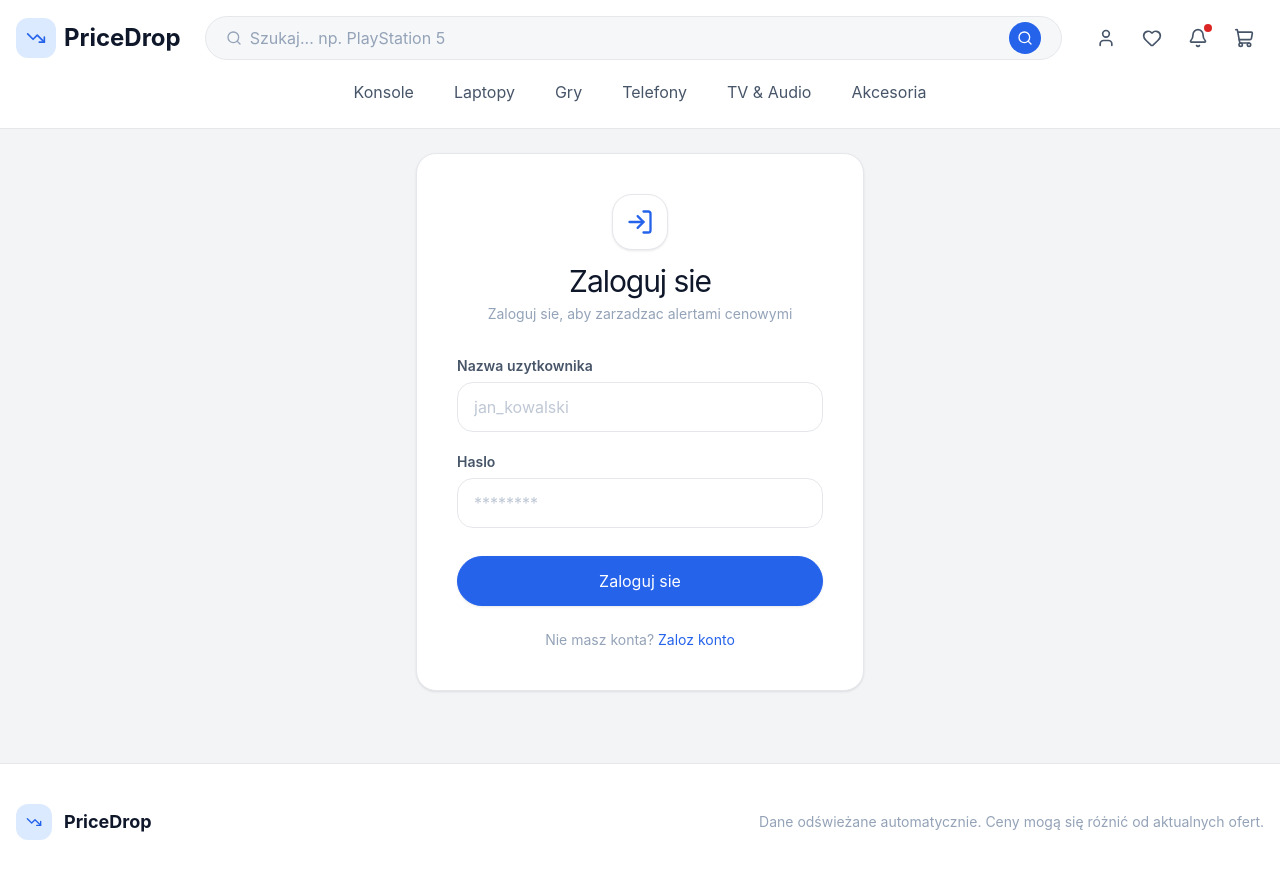
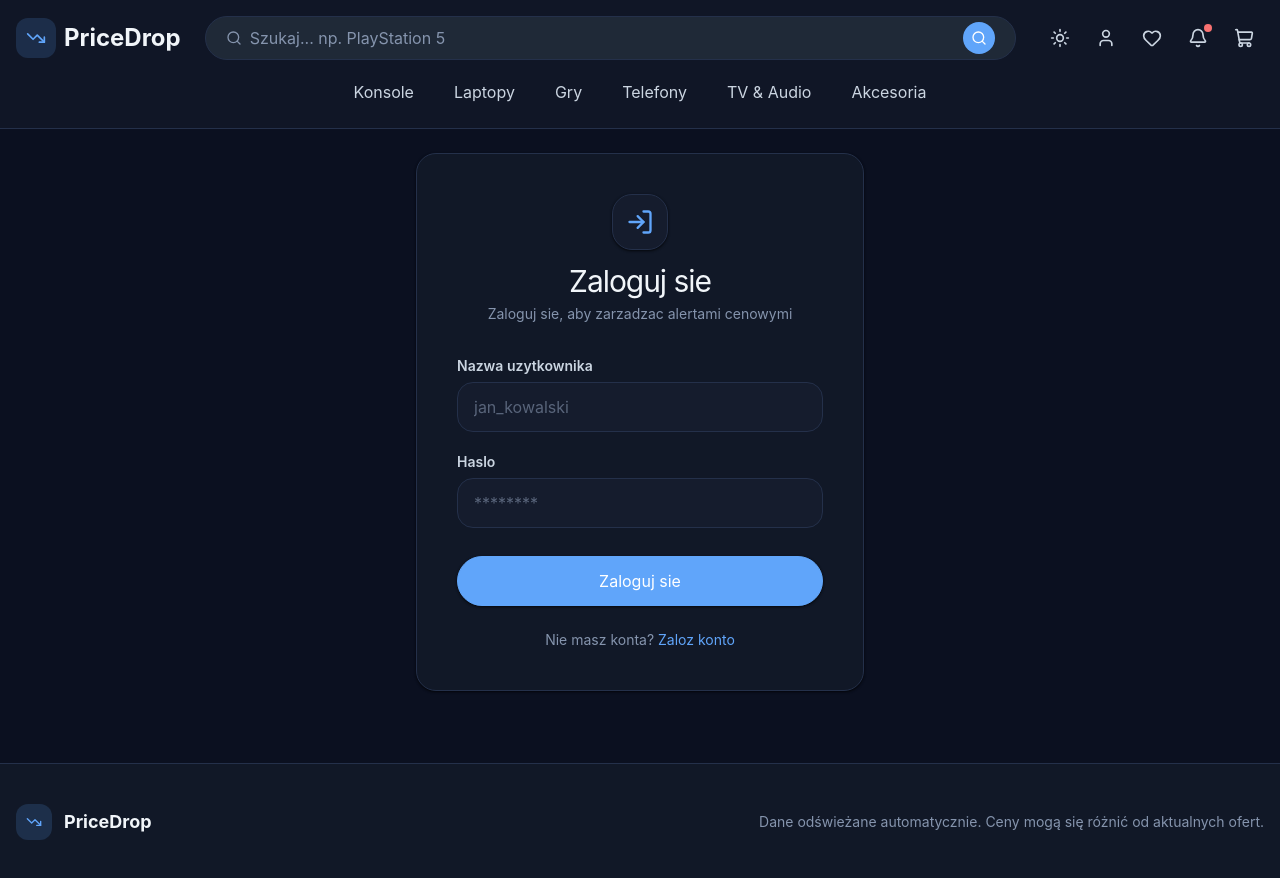
Before and after one commit to bartoszj5/pricedrop, a Next.js app in the folder frontend/: page /login in a window 1280 px wide. Built offline with nearby package versions, Linux system fonts and the light colour scheme; no server answers.

Commit message:
feat: implement theme toggle functionality and update global styles for theming

```diff
--- a/frontend/app/components/Navbar.tsx
+++ b/frontend/app/components/Navbar.tsx
@@ -15,6 +15,7 @@ import { useEffect, useRef, useState } from "react";
 import { useAuth } from "../lib/auth";
 import SearchBar from "./SearchBar";
 import CategoryNav from "./CategoryNav";
+import ThemeToggle from "./ThemeToggle";
 
 export default function Navbar() {
   const { user, loading, logout } = useAuth();
@@ -57,6 +58,7 @@ export default function Navbar() {
           </div>
 
           <div className="flex items-center gap-1.5">
+            <ThemeToggle />
             <div className="relative" ref={menuRef}>
               <button
                 type="button"
--- a/frontend/app/components/SearchBar.tsx
+++ b/frontend/app/components/SearchBar.tsx
@@ -68,7 +68,7 @@ export default function SearchBar() {
   return (
     <form
       onSubmit={submit}
-      className="flex h-11 w-full items-center gap-2 rounded-full border border-border bg-bg-tertiary px-5 focus-within:border-accent focus-within:bg-white focus-within:shadow-sm"
+      className="flex h-11 w-full items-center gap-2 rounded-full border border-border bg-bg-tertiary px-5 focus-within:border-accent focus-within:bg-bg-secondary focus-within:shadow-sm"
     >
       <Search className="h-4 w-4 shrink-0 text-text-muted" aria-hidden />
       <input
--- /dev/null
+++ b/frontend/app/components/ThemeToggle.tsx
@@ -0,0 +1,21 @@
+"use client";
+
+import { Moon, Sun } from "lucide-react";
+import { useTheme } from "../lib/theme";
+
+export default function ThemeToggle() {
+  const { theme, toggleTheme } = useTheme();
+  const isDark = theme === "dark";
+  return (
+    <button
+      type="button"
+      onClick={toggleTheme}
+      aria-label={isDark ? "Przełącz na tryb jasny" : "Przełącz na tryb ciemny"}
+      aria-pressed={isDark}
+      title={isDark ? "Tryb jasny" : "Tryb ciemny"}
+      className="flex h-10 w-10 items-center justify-center rounded-full text-text-secondary hover:bg-bg-tertiary hover:text-text-primary"
+    >
+      {isDark ? <Sun className="h-5 w-5" /> : <Moon className="h-5 w-5" />}
+    </button>
+  );
+}
--- a/frontend/app/globals.css
+++ b/frontend/app/globals.css
@@ -1,32 +1,109 @@
 @import "tailwindcss";
 
 @theme {
-  --color-bg-primary: #f3f4f6;
-  --color-bg-secondary: #ffffff;
-  --color-bg-tertiary: #f6f7f9;
-  --color-bg-card: #ffffff;
-  --color-border: #e5e7eb;
+  --color-bg-primary: var(--bg-primary);
+  --color-bg-secondary: var(--bg-secondary);
+  --color-bg-tertiary: var(--bg-tertiary);
+  --color-bg-card: var(--bg-card);
+  --color-border: var(--border);
 
-  --color-text-primary: #0f172a;
-  --color-text-secondary: #475569;
-  --color-text-muted: #94a3b8;
+  --color-text-primary: var(--text-primary);
+  --color-text-secondary: var(--text-secondary);
+  --color-text-muted: var(--text-muted);
 
-  --color-accent: #2563eb;
-  --color-accent-soft: #dbeafe;
-  --color-accent-blue: #2563eb;
-  --color-accent-green: #16a34a;
-  --color-accent-green-soft: #dcfce7;
-  --color-accent-red: #dc2626;
-  --color-accent-amber: #f59e0b;
+  --color-accent: var(--accent);
+  --color-accent-soft: var(--accent-soft);
+  --color-accent-blue: var(--accent-blue);
+  --color-accent-green: var(--accent-green);
+  --color-accent-green-soft: var(--accent-green-soft);
+  --color-accent-red: var(--accent-red);
+  --color-accent-amber: var(--accent-amber);
 
   --font-sans: var(--font-ui);
   --font-display: var(--font-editorial);
 }
 
-:root {
+:root,
+:root[data-theme="dark"] {
+  color-scheme: dark;
+
+  --bg-primary: #0b1020;
+  --bg-secondary: #111827;
+  --bg-tertiary: #1f2937;
+  --bg-card: #151c2d;
+  --border: #24304a;
+
+  --text-primary: #f1f5f9;
+  --text-secondary: #cbd5e1;
+  --text-muted: #8594ad;
+
+  --accent: #60a5fa;
+  --accent-soft: rgba(96, 165, 250, 0.16);
+  --accent-blue: #60a5fa;
+  --accent-green: #34d399;
+  --accent-green-soft: rgba(52, 211, 153, 0.18);
+  --accent-red: #f87171;
+  --accent-amber: #fbbf24;
+
+  --surface-hover-border: #3b4a6b;
+  --selection-bg: rgba(96, 165, 250, 0.28);
+  --warning-surface: rgba(251, 191, 36, 0.12);
+  --warning-icon-bg: rgba(251, 191, 36, 0.24);
+  --danger-surface: rgba(248, 113, 113, 0.12);
+  --danger-icon-bg: rgba(248, 113, 113, 0.24);
+  --info-surface: rgba(96, 165, 250, 0.12);
+
+  --chart-grid: rgba(203, 213, 225, 0.16);
+  --chart-axis: #8594ad;
+  --chart-tooltip-bg: #151c2d;
+  --chart-tooltip-border: #2b3a5a;
+  --chart-tooltip-label: #cbd5e1;
+
+  --shadow-card: 0 1px 3px rgba(0, 0, 0, 0.45), 0 1px 2px rgba(0, 0, 0, 0.35);
+  --shadow-float: 0 12px 32px rgba(0, 0, 0, 0.55), 0 4px 12px rgba(0, 0, 0, 0.4);
+  --shadow-card-hover: 0 10px 24px rgba(0, 0, 0, 0.55);
+  --shadow-badge-success: 0 6px 14px rgba(22, 163, 74, 0.35);
+}
+
+:root[data-theme="light"] {
   color-scheme: light;
+
+  --bg-primary: #f3f4f6;
+  --bg-secondary: #ffffff;
+  --bg-tertiary: #f6f7f9;
+  --bg-card: #ffffff;
+  --border: #e5e7eb;
+
+  --text-primary: #0f172a;
+  --text-secondary: #475569;
+  --text-muted: #94a3b8;
+
+  --accent: #2563eb;
+  --accent-soft: #dbeafe;
+  --accent-blue: #2563eb;
+  --accent-green: #16a34a;
+  --accent-green-soft: #dcfce7;
+  --accent-red: #dc2626;
+  --accent-amber: #f59e0b;
+
+  --surface-hover-border: #cbd5e1;
+  --selection-bg: rgba(37, 99, 235, 0.18);
+  --warning-surface: #fff8e6;
+  --warning-icon-bg: #fde68a;
+  --danger-surface: #fef2f2;
+  --danger-icon-bg: #fecaca;
+  --info-surface: rgba(47, 93, 124, 0.08);
+
+  --chart-grid: rgba(15, 23, 42, 0.08);
+  --chart-axis: #7a796f;
+  --chart-tooltip-bg: #ffffff;
+  --chart-tooltip-border: #e5e7eb;
+  --chart-tooltip-label: #556072;
+
   --shadow-card: 0 1px 3px rgba(15, 23, 42, 0.06), 0 1px 2px rgba(15, 23, 42, 0.04);
   --shadow-float: 0 12px 32px rgba(15, 23, 42, 0.12), 0 4px 12px rgba(15, 23, 42, 0.06);
+  --shadow-card-hover: 0 10px 24px rgba(15, 23, 42, 0.08);
+  --shadow-badge-success: 0 6px 14px rgba(22, 163, 74, 0.25);
 }
 
 * {
@@ -39,13 +116,13 @@ html {
 
 body {
   min-height: 100vh;
-  background: #f3f4f6;
-  color: var(--color-text-primary);
+  background: var(--bg-primary);
+  color: var(--text-primary);
   font-family: var(--font-sans);
 }
 
 ::selection {
-  background: rgba(37, 99, 235, 0.18);
+  background: var(--selection-bg);
 }
 
 a,
@@ -82,16 +159,16 @@ h6 {
 .section-card {
   position: relative;
   overflow: hidden;
-  border: 1px solid var(--color-border);
+  border: 1px solid var(--border);
   border-radius: 20px;
-  background: #ffffff;
+  background: var(--bg-secondary);
   box-shadow: var(--shadow-card);
 }
 
 .section-subtle {
-  border: 1px solid var(--color-border);
+  border: 1px solid var(--border);
   border-radius: 16px;
-  background: #ffffff;
+  background: var(--bg-secondary);
   box-shadow: var(--shadow-card);
 }
 
@@ -103,7 +180,7 @@ h6 {
   font-weight: 700;
   letter-spacing: 0.14em;
   text-transform: uppercase;
-  color: var(--color-text-muted);
+  color: var(--text-muted);
 }
 
 .display-title {
@@ -116,13 +193,13 @@ h6 {
   display: inline-flex;
   align-items: center;
   gap: 0.4rem;
-  border: 1px solid var(--color-border);
+  border: 1px solid var(--border);
   border-radius: 999px;
-  background: #ffffff;
+  background: var(--bg-secondary);
   padding: 0.4rem 0.8rem;
   font-size: 0.74rem;
   font-weight: 600;
-  color: var(--color-text-secondary);
+  color: var(--text-secondary);
 }
 
 .two-line-clamp {
@@ -140,10 +217,10 @@ h6 {
 }
 
 .card-surface {
-  background: #ffffff;
-  border: 1px solid var(--color-border);
+  background: var(--bg-card);
+  border: 1px solid var(--border);
   border-radius: 16px;
-  box-shadow: 0 1px 2px rgba(15, 23, 42, 0.04);
+  box-shadow: var(--shadow-card);
   transition:
     box-shadow 180ms ease,
     transform 180ms ease,
@@ -151,9 +228,9 @@ h6 {
 }
 
 .card-surface:hover {
-  box-shadow: 0 10px 24px rgba(15, 23, 42, 0.08);
+  box-shadow: var(--shadow-card-hover);
   transform: translateY(-2px);
-  border-color: #cbd5e1;
+  border-color: var(--surface-hover-border);
 }
 
 .best-offer-badge {
@@ -165,7 +242,7 @@ h6 {
   padding: 0.35rem 0.65rem;
   border-radius: 6px;
   text-transform: uppercase;
-  box-shadow: 0 6px 14px rgba(22, 163, 74, 0.25);
+  box-shadow: var(--shadow-badge-success);
   display: inline-flex;
   align-items: center;
   gap: 0.35rem;
--- a/frontend/app/layout.tsx
+++ b/frontend/app/layout.tsx
@@ -3,6 +3,7 @@ import { TrendingDown } from "lucide-react";
 import { Fraunces, Manrope } from "next/font/google";
 import { Suspense } from "react";
 import { AuthProvider } from "./lib/auth";
+import { ThemeProvider, themeInitScript } from "./lib/theme";
 import Navbar from "./components/Navbar";
 import { SkeletonBox } from "./components/Skeleton";
 import "./globals.css";
@@ -33,8 +34,12 @@ export default function RootLayout({
   children: React.ReactNode;
 }) {
   return (
-      <html lang="pl" data-scroll-behavior="smooth">
+      <html lang="pl" data-scroll-behavior="smooth" data-theme="dark" suppressHydrationWarning>
+      <head>
+        <script dangerouslySetInnerHTML={{ __html: themeInitScript }} />
+      </head>
       <body className={`${displayFont.variable} ${bodyFont.variable} antialiased`}>
+        <ThemeProvider>
         <AuthProvider>
           <div className="flex min-h-screen flex-col">
             <Suspense
@@ -64,6 +69,7 @@ export default function RootLayout({
             </footer>
           </div>
         </AuthProvider>
+        </ThemeProvider>
       </body>
     </html>
   );
--- /dev/null
+++ b/frontend/app/lib/theme.tsx
@@ -0,0 +1,89 @@
+"use client";
+
+import {
+  createContext,
+  useCallback,
+  useContext,
+  useMemo,
+  useSyncExternalStore,
+} from "react";
+
+export type Theme = "light" | "dark";
+
+export const THEME_STORAGE_KEY = "pricedrop-theme";
+export const DEFAULT_THEME: Theme = "dark";
+
+interface ThemeContextValue {
+  theme: Theme;
+  setTheme: (theme: Theme) => void;
+  toggleTheme: () => void;
+}
+
+const ThemeContext = createContext<ThemeContextValue | null>(null);
+
+const listeners = new Set<() => void>();
+
+function subscribe(listener: () => void) {
+  listeners.add(listener);
+  return () => {
+    listeners.delete(listener);
+  };
+}
+
+function getSnapshot(): Theme {
+  if (typeof document === "undefined") return DEFAULT_THEME;
+  const attr = document.documentElement.getAttribute("data-theme");
+  return attr === "light" ? "light" : "dark";
+}
+
+function getServerSnapshot(): Theme {
+  return DEFAULT_THEME;
+}
+
+function writeTheme(theme: Theme) {
+  if (typeof document === "undefined") return;
+  document.documentElement.setAttribute("data-theme", theme);
+  try {
+    window.localStorage.setItem(THEME_STORAGE_KEY, theme);
+  } catch {
+    // ignore storage errors (private mode, disabled storage, etc.)
+  }
+  listeners.forEach((listener) => listener());
+}
+
+export function ThemeProvider({ children }: { children: React.ReactNode }) {
+  const theme = useSyncExternalStore(subscribe, getSnapshot, getServerSnapshot);
+
+  const setTheme = useCallback((next: Theme) => {
+    writeTheme(next);
+  }, []);
+
+  const toggleTheme = useCallback(() => {
+    writeTheme(theme === "dark" ? "light" : "dark");
+  }, [theme]);
+
+  const value = useMemo<ThemeContextValue>(
+    () => ({ theme, setTheme, toggleTheme }),
+    [theme, setTheme, toggleTheme],
+  );
+
+  return <ThemeContext.Provider value={value}>{children}</ThemeContext.Provider>;
+}
+
+export function useTheme(): ThemeContextValue {
+  const ctx = useContext(ThemeContext);
+  if (!ctx) {
+    throw new Error("useTheme must be used within a ThemeProvider");
+  }
+  return ctx;
+}
+
+export const themeInitScript = `(() => {
+  try {
+    var stored = localStorage.getItem('${THEME_STORAGE_KEY}');
+    var theme = stored === 'light' || stored === 'dark' ? stored : '${DEFAULT_THEME}';
+    document.documentElement.setAttribute('data-theme', theme);
+  } catch (e) {
+    document.documentElement.setAttribute('data-theme', '${DEFAULT_THEME}');
+  }
+})();`;
--- a/frontend/app/stores/[slug]/page.tsx
+++ b/frontend/app/stores/[slug]/page.tsx
@@ -136,7 +136,7 @@ export default async function StoreDetailPage({
               : `${getStoreSourceLabel(store.url)} jest jednym z kanałów widocznych w katalogu PriceDrop. Widok sklepu pokazuje komplet aktywnych i monitorowanych rekordów cenowych.`}
           </p>
           {genericStoreUrl ? (
-            <div className="section-subtle w-fit border-accent-blue/20 bg-[rgba(47,93,124,0.08)] px-4 py-3 text-sm leading-6 text-text-secondary">
+            <div className="section-subtle w-fit border-accent-blue/20 bg-[var(--info-surface)] px-4 py-3 text-sm leading-6 text-text-secondary">
               Adres sklepu nie został jeszcze zweryfikowany. Korzystaj z linków
               do konkretnych ofert przy produktach niżej.
             </div>
```
Also changed, not shown: frontend/app/components/CatalogControls.tsx (+5 -3 lines), frontend/app/components/PriceHistoryChart.tsx (+6 -6 lines).
